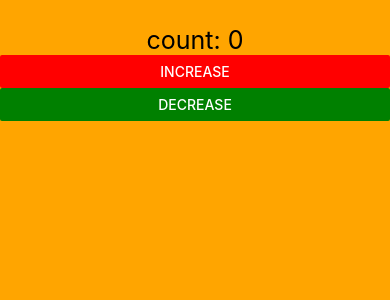
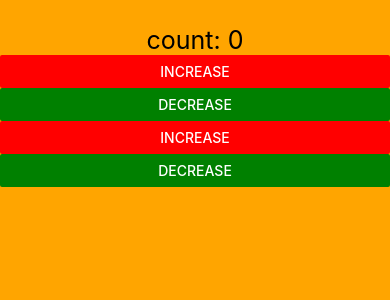
Before and after one commit to n-buckley/react-native-weather, a React Native app: screen / in a window 390 px wide. Shown: the top 300 px of the page. Built offline with nearby package versions, Linux system fonts and the light colour scheme.

Commit message:
add: useEffect counter example with dependency array

```diff
--- a/src/demonstration/Counter.js
+++ b/src/demonstration/Counter.js
@@ -3,10 +3,11 @@ import { View, Text, Button, StyleSheet } from 'react-native'
 
 const Counter = () => {
   const [count, setCount] = useState(0)
+  const [newCount, setNewCount] = useState(0)
 
   useEffect(() => {
-    console.log(`Our count value is ${count}`)
-  })
+    console.log(`Count changed`)
+  }, [count])
   return (
     <View style={styles.container}>
       <Text style={styles.title}>{`count: ${count}`}</Text>
@@ -22,6 +23,20 @@ const Counter = () => {
         title={'Decrease'}
         onPress={() => {
           setCount(count - 1)
+        }}
+      />
+      <Button
+        color={'red'}
+        title={'Increase'}
+        onPress={() => {
+          setNewCount(newCount + 1)
+        }}
+      />
+      <Button
+        color={'green'}
+        title={'Decrease'}
+        onPress={() => {
+          setNewCount(newCount - 1)
         }}
       />
     </View>
```
